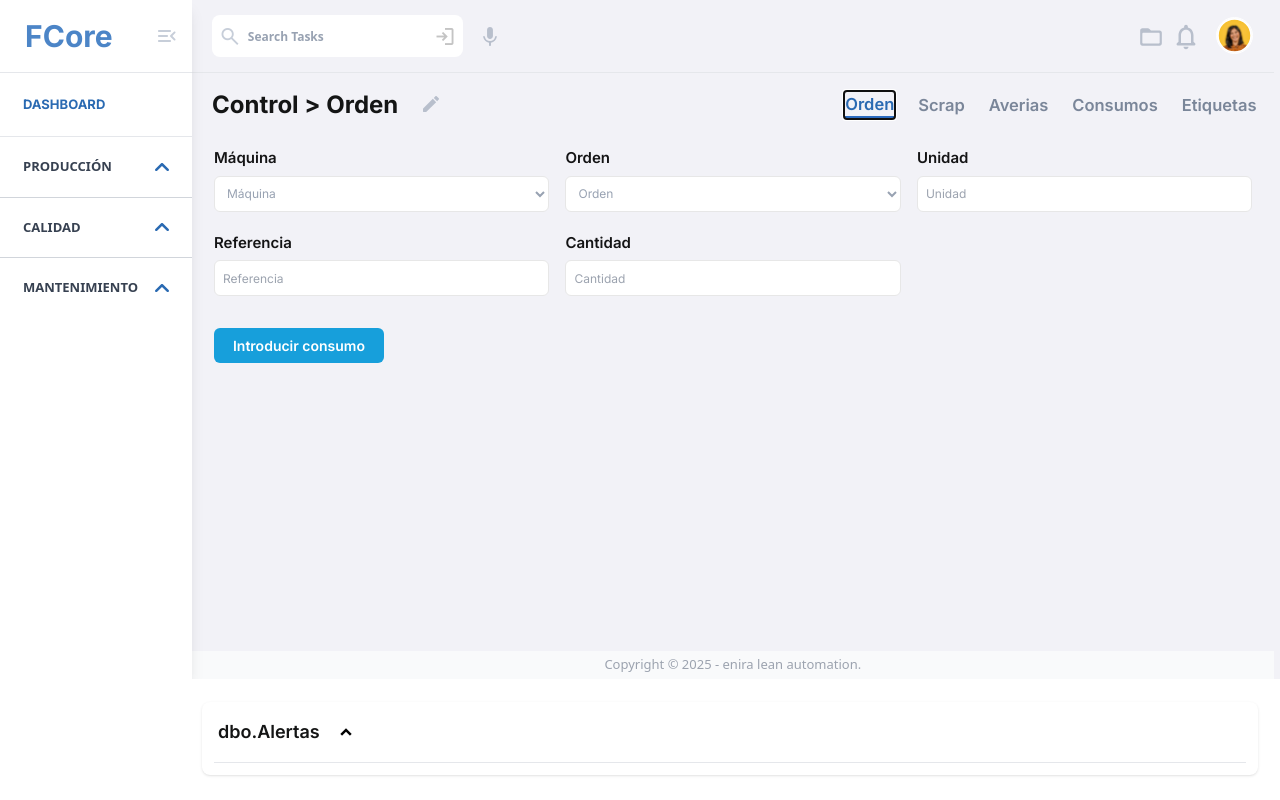
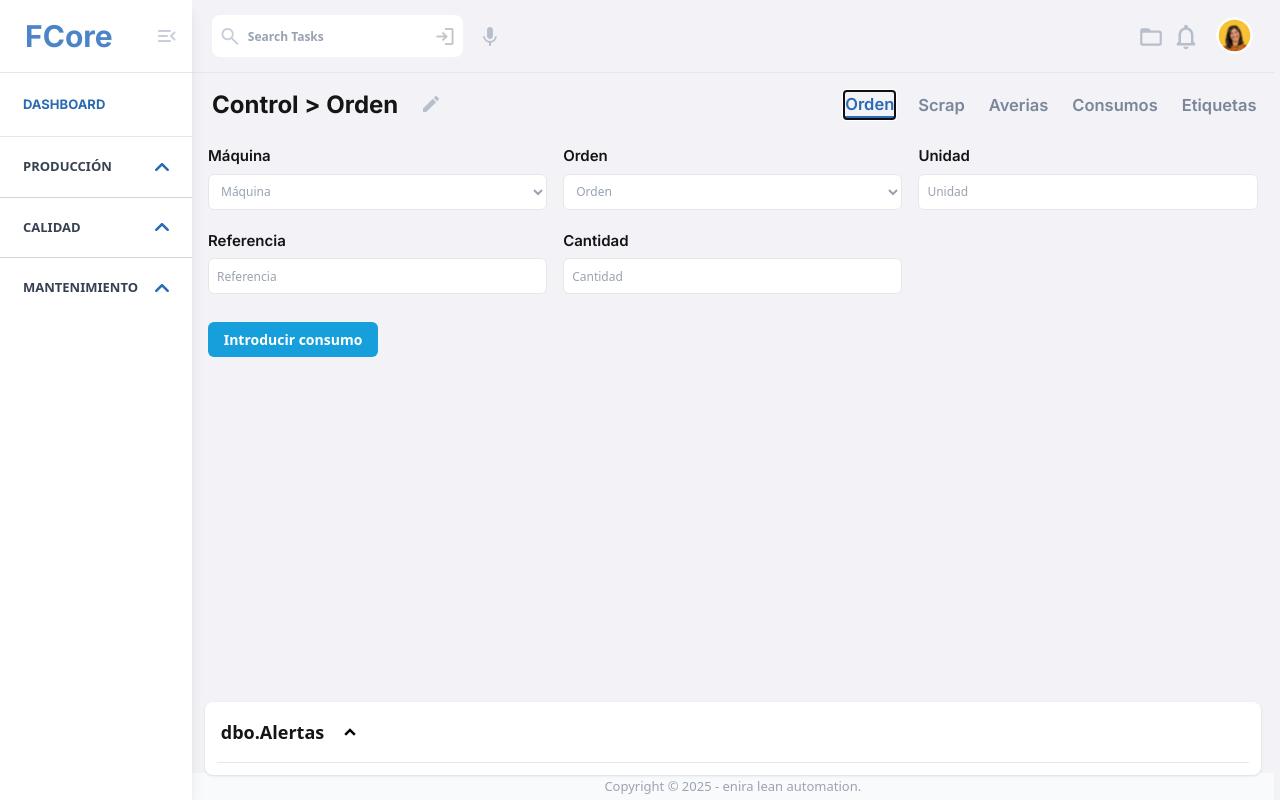
Before and after one commit to Nikhil79922/Refined_frontend, a React (Vite) app: page /dashboard/control/consumos in a window 1280 px wide. Built offline with nearby package versions, Linux system fonts and the light colour scheme.

Commit message:
final done

```diff
--- a/src/components/Control/Bottom_window.jsx
+++ b/src/components/Control/Bottom_window.jsx
@@ -54,7 +54,7 @@ export default function Bottom_window() {
   };
 
   return (
-   <div className={`bg-white rounded-lg shadow p-4 md:p-3 ${isSlideOpen ? `lg:w-[82.5vw]`:`lg:w-[97.8vw] `} sm:w-[96vw] w-[92vw]  overflow-x-auto`}>
+   <div className={`bg-white rounded-lg shadow p-4 md:p-3 ${isSlideOpen ? `lg:w-[82.5vw]`:`lg:w-[97.8vw] `} sm:w-[96vw] w-[94vw]  overflow-x-auto`}>
         <div className="flex gap-[16px] items-center p-1 pb-4 border-b">
           <p className="text-[18px] md:text-lg font-[600] text-gray-1">dbo.Alertas</p>
           <span
--- a/src/components/Control/C_Consumos.jsx
+++ b/src/components/Control/C_Consumos.jsx
@@ -40,9 +40,9 @@ function C_Consumos() {
 
 
   return (
-    <div className="grid grid-cols-1 font-inter mb-[22.5vw] w-[100vw] lg:w-[83vw] mt-[-10px] ml-[5px] lg:ml-[10px]">
-      {/* Grid Container */}
-      <div className="grid grid-cols-1 sm:grid-cols-2 lg:grid-cols-3 gap-4 w-full p-3 rounded">
+    <div className="bg-gray-4 mb-[23vw] flex items-start justify-center">
+    <form className="bg-gray-4 px-4 rounded-lg w-full">
+      <div className="grid grid-cols-1 sm:grid-cols-2 lg:grid-cols-3 gap-4">
         {/* Máquina Dropdown */}
         <SelectBox
           label="Máquina"
@@ -67,9 +67,11 @@ function C_Consumos() {
           errors={errors}
         />
 
-
-        <div className="relative mb-1 ">
-          <label className="block text-[11px] sm:text-[13px] md:text-[14px] lg:text-[15px] font-[600] text-[#141415] font-inter mb-[6px]">Unidad</label>
+        {/* Unidad Input */}
+        <div className="relative mb-1">
+          <label className="block text-[11px] sm:text-[13px] md:text-[14px] lg:text-[15px] font-[600] text-[#141415] font-inter mb-[6px]">
+            Unidad
+          </label>
           <input
             type="text"
             placeholder="Unidad"
@@ -79,8 +81,11 @@ function C_Consumos() {
           {errors.unidad && <p className="absolute left-0 text-red-500 text-xs mt-1">{errors.unidad.message}</p>}
         </div>
 
+        {/* Referencia Input */}
         <div className="relative mb-1">
-          <label className="block text-[11px] sm:text-[13px] md:text-[14px] lg:text-[15px] font-[600] text-[#141415] font-inter mb-[6px]">Referencia</label>
+          <label className="block text-[11px] sm:text-[13px] md:text-[14px] lg:text-[15px] font-[600] text-[#141415] font-inter mb-[6px]">
+            Referencia
+          </label>
           <input
             type="text"
             placeholder="Referencia"
@@ -90,9 +95,11 @@ function C_Consumos() {
           {errors.referencia && <p className="absolute left-0 text-red-500 text-xs mt-1">{errors.referencia.message}</p>}
         </div>
 
-
-        <div className="relative mb-1" >
-          <label className="block text-[11px] sm:text-[13px] md:text-[14px] lg:text-[15px] font-[600] text-[#141415] font-inter mb-[6px]">Cantidad</label>
+        {/* Cantidad Input */}
+        <div className="relative mb-1">
+          <label className="block text-[11px] sm:text-[13px] md:text-[14px] lg:text-[15px] font-[600] text-[#141415] font-inter mb-[6px]">
+            Cantidad
+          </label>
           <input
             type="number"
             placeholder="Cantidad"
@@ -106,20 +113,22 @@ function C_Consumos() {
         </div>
       </div>
 
-      {/* Button Section */}
-      <div className="ml-3 mt-4 text-left">
+      {/* Submit Button */}
+      <div className="mt-6 text-left">
         <button
+          type="submit"
           className="w-[170px] h-[35px] bg-[#179FDB] text-white text-sm font-semibold rounded-[6px] hover:bg-[#2A6AB2]"
           onClick={handleSubmit(handleEnterConsumption)}
         >
           Introducir consumo
         </button>
       </div>
-<div className="fixed bottom-[25px]">
-        <Bottom_window/>
-      </div>
+    </form>
 
+    <div className="fixed bottom-[25px]">
+      <Bottom_window />
     </div>
+  </div>
   );
 }
 
--- a/src/components/Control/C_Etiquetas.jsx
+++ b/src/components/Control/C_Etiquetas.jsx
@@ -40,9 +40,9 @@ function C_Etiquetas() {
   };
 
   return (
-    <div className="grid grid-cols-1 gap-2 mb-[30vw] w-[100vw]  lg:w-[83vw] mt-[-10px] h-f ml-[5px] lg:ml-[10px]">
-      {/* Grid Container */}
-      <div className="grid grid-cols-1 sm:grid-cols-2 lg:grid-cols-3 gap-4 w-full p-3 rounded">
+    <div className="bg-gray-4 mb-[29.5vw] flex items-start justify-center">
+      <form className="bg-gray-4 px-4 rounded-lg w-full">
+        <div className="grid grid-cols-1 sm:grid-cols-2 lg:grid-cols-3 gap-4">
           {/* Impresora Dropdown */}
           <SelectBox
             label="Impresora"
@@ -68,7 +68,6 @@ function C_Etiquetas() {
           />
 
           {/* Cantidad Input */}
-
           <div className="relative mb-1">
             <label className="block text-[11px] sm:text-[13px] md:text-[14px] lg:text-[15px] font-[600] text-[#141415] font-inter mb-[6px]">Cantidad</label>
             <input
@@ -85,7 +84,7 @@ function C_Etiquetas() {
         </div>
 
         {/* Button Section */}
-      <div className="flex justify-start lg:justify-start ml-[12px]">
+        <div className="mt-6 text-left">
           <button
             className="w-[170px] h-[35px] bg-[#179FDB] text-white text-sm font-semibold rounded-[6px] hover:bg-[#2A6AB2]"
             onClick={handleSubmit(handlePrintLabels)}
@@ -93,11 +92,13 @@ function C_Etiquetas() {
             Imprimir etiquetas
           </button>
         </div>
+      </form>
+
       <div className="fixed bottom-[25px]">
         <Bottom_window/>
       </div>
+    </div>
 
-    </div>
   );
 }
 
--- a/src/components/authentication/ForgotPassword.jsx
+++ b/src/components/authentication/ForgotPassword.jsx
@@ -7,7 +7,7 @@ import sideImage from "../../assets/images/sideImage.png";
 export default function ForgotPassword() {
   const [email, setEmail] = useState("");
   const [message, setMessage] = useState("");
-  const navigate = useNavigate();
+
 
   const handleSubmit = async (e) => {
     e.preventDefault();
--- a/src/components/layout/DashboardLayout.jsx
+++ b/src/components/layout/DashboardLayout.jsx
@@ -7,7 +7,7 @@ export default function DashboardLayout() {
 
 
   return (
-    <div className="flex  bg-gray-4 overflow-hidden">
+    <div className="flex  bg-gray-4 h-[100vh] overflow-hidden">
       {/* Sidebar */}
       <div className=" ">
         <Sidebar />
```
Lines whose indentation alone changed are shown as unchanged.
